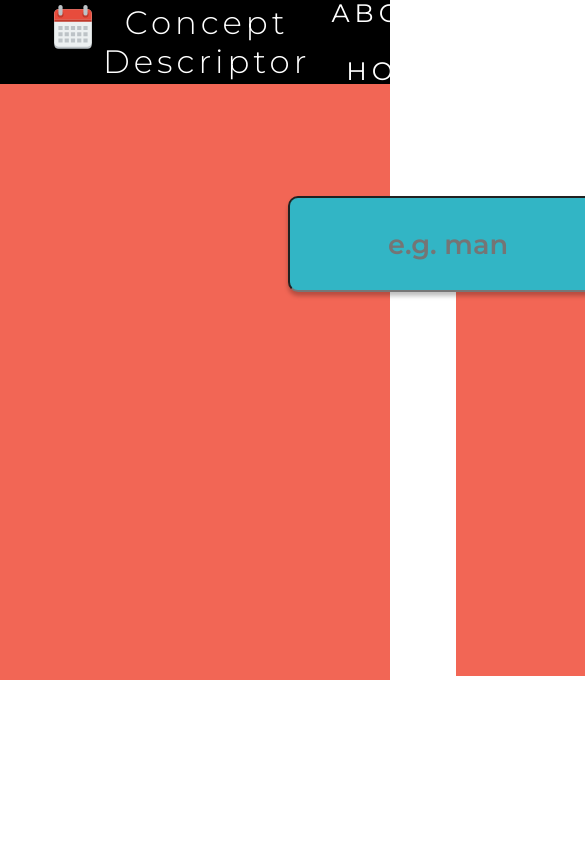
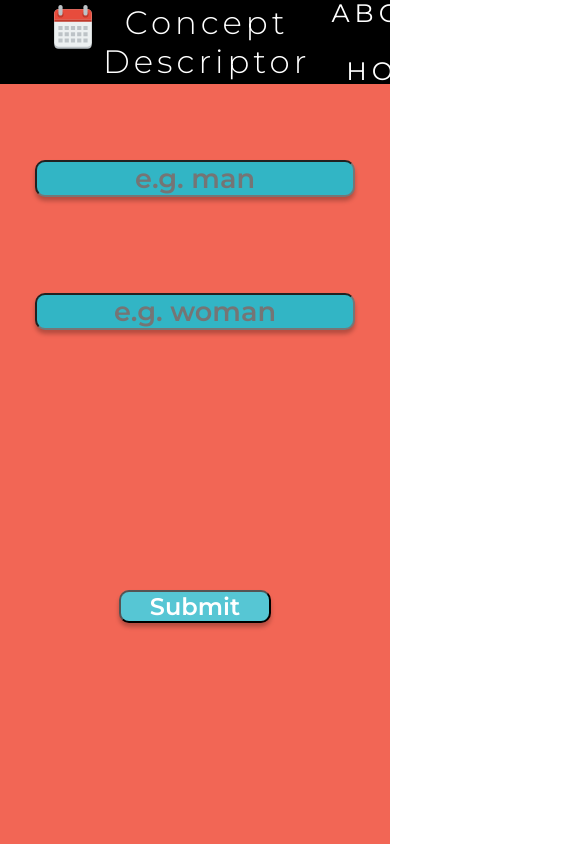
Before and after one commit to teodorabreahna/IP-2022, a React (Create React App) app in the folder FrontEnd/concept-descriptor/: page /input in a window 390 px wide. Shown: the top 844 px of the page, 585 px wide, since content can reach past the window. Built offline with nearby package versions, Linux system fonts and the light colour scheme; a web font is replaced by a local one.

Commit message:
responsive input page + inca un slot in result

```diff
--- a/FrontEnd/concept-descriptor/src/STYLES/inputStyle.css
+++ b/FrontEnd/concept-descriptor/src/STYLES/inputStyle.css
@@ -10,21 +10,24 @@
 .im-pr-index2 {
     background-color: #F26655;
     flex-direction: column;
+    min-height: 90vh;
 }
 
 .im-pr-index2 img {
-    height: 29rem;
-    margin-left: 28.5rem;
+    margin-left: 12vh;
+    margin-right: auto;
     z-index: 2;
+    max-width: 54%;
+    height: auto;
 }
 
 .sb {
-    height: 6rem;
+    height: 90%;
     width: 20rem;
     font-size: 170%;
-    margin-bottom: 10rem;
-    margin-left: 18rem;
-    margin-top: 7rem;
+    margin-left: auto;
+    margin-right: auto;
+    margin-top: 6%;
     z-index: 1;
     background-color: #32B5C5;
     border-radius: 10px;
@@ -33,6 +36,7 @@
     color: #D3D3D3;
     font-family: 'Montserrat', sans-serif;
     font-weight: 700;
+
 }
 
 .submit {
@@ -42,8 +46,26 @@
     box-shadow: 0px 4px 4px rgba(0, 0, 0, 0.25);
     border-radius: 10px;
     z-index: 1;
-    margin-top: 26rem;
-    margin-left: -34.4rem;
+    margin-top: 32%;
+    margin-right: auto;
+    margin-left: -33%;
+    color: #FFFFFF;
+    font-family: 'Montserrat', sans-serif;
+    font-weight: 700;
+    font-size: 120%;
+    display: none;
+}
+
+.submit2 {
+    height: 2.5rem;
+    width: 10rem;
+    background: #56C6D4;
+    box-shadow: 0px 4px 4px rgba(0, 0, 0, 0.25);
+    border-radius: 10px;
+    z-index: 1;
+    margin-top: 30%;
+    margin-right: auto;
+    margin-left:auto;
     color: #FFFFFF;
     font-family: 'Montserrat', sans-serif;
     font-weight: 700;
@@ -52,10 +74,88 @@
 
 .search-bars form {
     display: flex;
-    height: 8rem;
+    height: 10vh;
 }
 
 .footer {
     height: 5rem;
     background-color: #2E2E2E;
 }
+
+@media screen and (max-width: 1200px) {
+
+    .im-pr-index2 img{
+        margin-left: 5%;
+        margin-right: auto;
+        margin-top: 8vh;
+        max-width: 60%;
+    }
+
+    .im-pr-index2{
+        min-height: 90vh;
+        background-color: #F26655;
+        overflow: hidden;
+    }
+
+    .search-bars form{
+        flex-direction: column;
+    }
+
+    .sb{
+        margin-left: auto;
+        margin-right: auto;
+
+    }
+
+    .submit{
+        margin-left: auto;
+        margin-right: auto;
+        margin-top: 17%;
+        font-size: 150%;
+        display: block;
+    }
+    .submit2{
+        display:none;
+    }
+
+}
+
+@media screen and (max-width: 1000px){
+    .im-pr-index2 img{
+        max-width: 80%;
+    }
+
+    .submit{
+        margin-left: auto;
+        margin-right: auto;
+        margin-top: 25%;
+        font-size: 150%;
+        display: block;
+        width: 18vh;
+    }
+}
+
+@media screen and (max-width: 600px) {
+
+    .search-bars form{
+        flex-direction: column;
+        background-color: #F26655;
+    }
+
+    .im-pr-index2{
+        min-height: 90vh;
+        background-color: #F26655;
+    }
+
+    .im-pr-index2 img{
+        display: none;
+    }
+
+    .sb{
+        margin-top: 9vh;
+    }
+    .submit{
+        margin-top: 15rem;
+    }
+
+}
--- a/FrontEnd/concept-descriptor/src/STYLES/responseStyle.css
+++ b/FrontEnd/concept-descriptor/src/STYLES/responseStyle.css
@@ -10,7 +10,7 @@ body{
 /*contine tot ce vezi*/
 .Body-div{
     background-color: #32B5C5;
-    height:110%;
+    height:100%;
     width: 100%;
 }
 
@@ -30,6 +30,7 @@ body{
     border-radius: 15px;
     margin-left: auto;
     margin-right: auto;
+    overflow: hidden;
 }
 
 
--- a/FrontEnd/concept-descriptor/src/components/Input.js
+++ b/FrontEnd/concept-descriptor/src/components/Input.js
@@ -31,6 +31,7 @@ function Input() {
             <div className="search-bars">
                 <form onSubmit={conceptHandler}> {/*daca e de schimbat, doar sa fie form si sa arg onSubmit*/}
                     <input id="concept1" type="text" className="sb" placeholder="e.g. man" onChange={onInputChange} /><br />
+                    <button type="submit" className="submit2">Submit</button>
                     <input id="concept2" type="text" className="sb" placeholder="e.g. woman" onChange={onInputChange} /><br />
                     <button type="submit" className="submit">Submit</button>
                 </form>
--- a/FrontEnd/concept-descriptor/src/components/NavBar.js
+++ b/FrontEnd/concept-descriptor/src/components/NavBar.js
@@ -3,7 +3,7 @@ import { Link } from "react-router-dom";
 function NavBar() {
     return (
         <nav className="navbar">
-            <div className="title">
+              <div className="title">
                 <img src="iconita.svg" alt="LOGO" />
                 <h2>Concept Descriptor</h2>
             </div>
--- a/FrontEnd/concept-descriptor/src/components/Results/ResponseComponent.js
+++ b/FrontEnd/concept-descriptor/src/components/Results/ResponseComponent.js
@@ -94,7 +94,7 @@ class ResponseComponent extends React.Component {
                         </div>
 
                         <div className='Concept'>
-                        {this.resultObject.concep1.concept}
+                            {this.props.secondConcept};
                         </div>
                         <div className='text-info'>
                              <h2>First concept definition:</h2>
@@ -108,6 +108,7 @@ class ResponseComponent extends React.Component {
                         <div className='chart'>
                             {this.resultObject.concep1.chart}
                         </div>
+
                     </div>
 
                     <div className='right-div'>
@@ -134,16 +135,24 @@ class ResponseComponent extends React.Component {
                     </div>
                 </div>
                 <div className='text-info'>
-                    <h2>Common chart:</h2>
+                    <h2>First common chart:</h2>
                 </div>
                 <div className='common'>
                     {this.resultObject.intersect}
                 </div>
+
+                <div className='text-info'>
+                    <h2>Second common chart:</h2>
+                </div>
+                <div className='common'>
+                    {this.resultObject.intersect}
+                </div>
+
                 <br />
                 <br />
             </div>
+
             <footer className='footer'>
-
             </footer>
         </body>
         )
```
Also changed, not shown: 1 other file (tests, documents, lock files or other folders).
